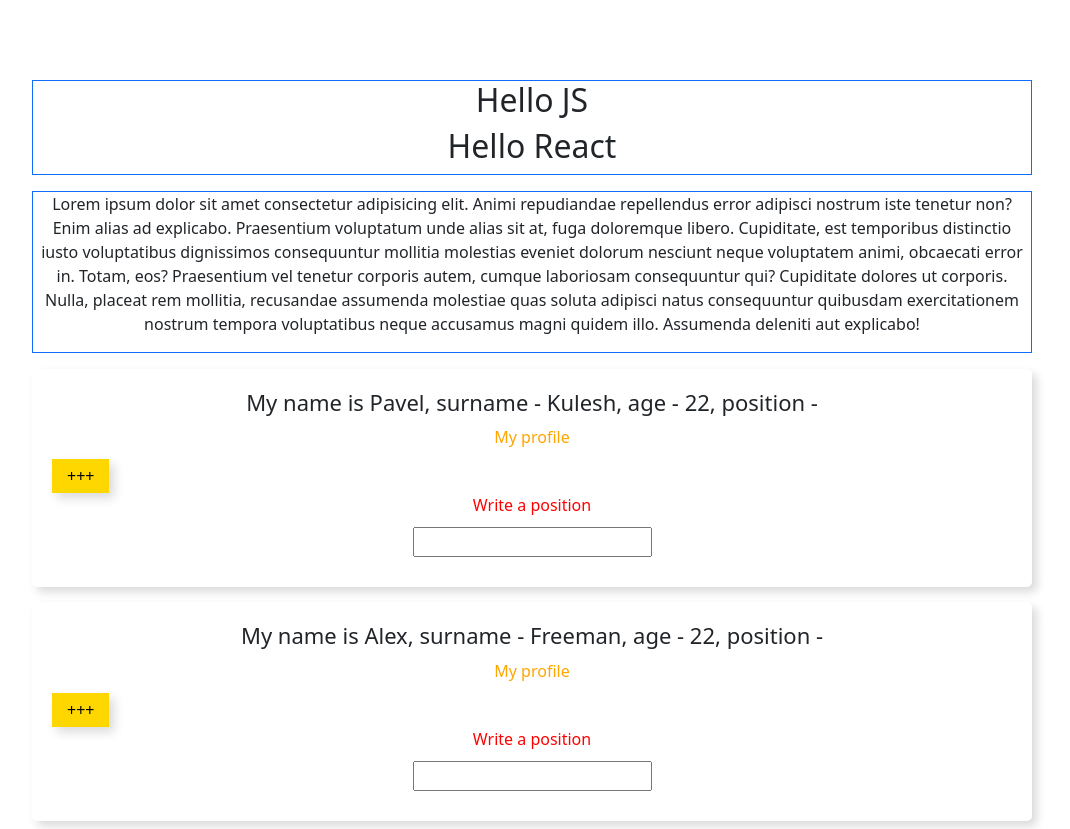
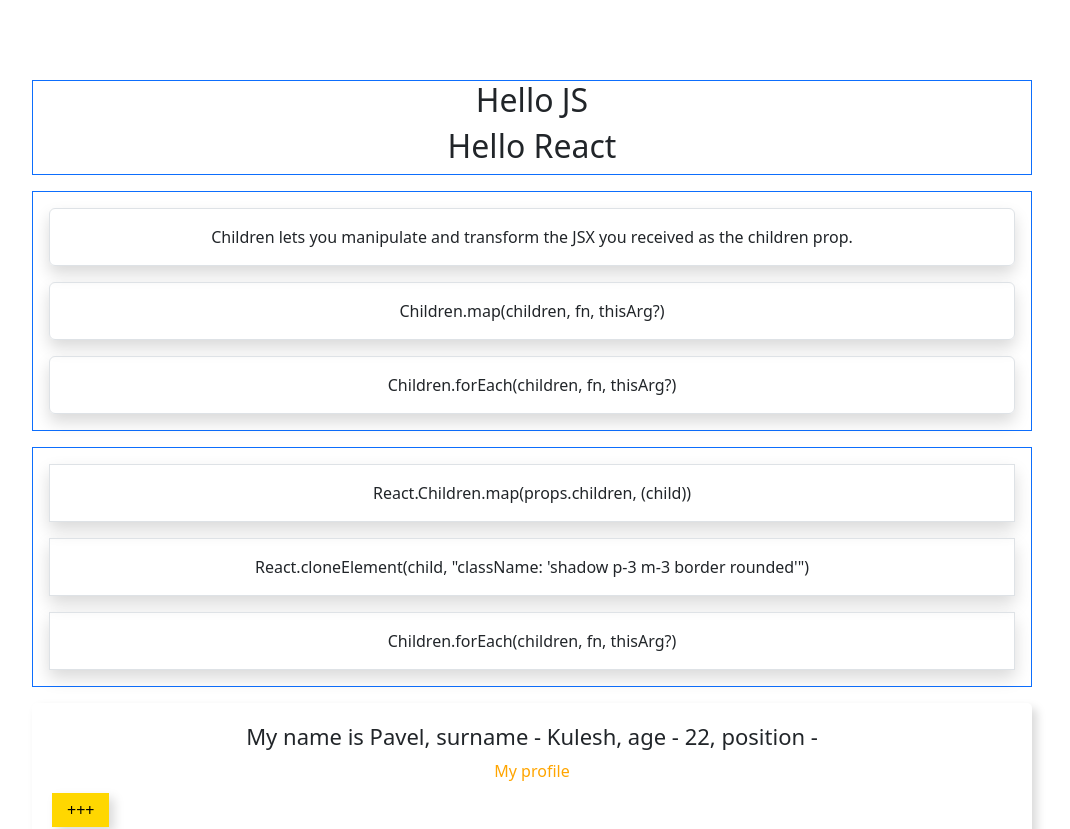
Before and after one commit to Waldemar-00/ComponentsProps, a React (Create React App) app: page / in a window 1280 px wide. Shown: the top 829 px of the page, without its empty margins (108-1178 px from the left). Built offline with nearby package versions, Linux system fonts and the light colour scheme.

Commit message:
React.children + methods, React.cloneElement

```diff
--- a/src/App.js
+++ b/src/App.js
@@ -1,4 +1,4 @@
-import { Component } from 'react'
+import React, { Component } from 'react'
 import styled from 'styled-components'
 import './App.css'
 
@@ -112,6 +112,17 @@
     </div>
   )
 }
+const DynamicChildren = (props) => {
+  return (
+    <div className={'mb-3 p-30 border border-' + props.color}>
+      {
+        React.Children.map(props.children, (child) => {
+          return React.cloneElement(child, {className: `shadow p-3 m-3 border ${props.rounded}`})
+        })
+      }
+    </div>
+  )
+}
 function App() {
   return (
     <Wrapper>
@@ -119,11 +130,20 @@
         <h2>Hello JS</h2>
         <h2>Hello React</h2>
       </DynamicGreating>
-      <DynamicGreating color={'primary'}>
-        <p>Lorem ipsum dolor sit amet consectetur adipisicing elit. Animi repudiandae repellendus error adipisci nostrum iste tenetur non? Enim alias ad explicabo. Praesentium voluptatum unde alias sit at, fuga doloremque libero.
-        Cupiditate, est temporibus distinctio iusto voluptatibus dignissimos consequuntur mollitia molestias eveniet dolorum nesciunt neque voluptatem animi, obcaecati error in. Totam, eos? Praesentium vel tenetur corporis autem, cumque laboriosam consequuntur qui?
-        Cupiditate dolores ut corporis. Nulla, placeat rem mollitia, recusandae assumenda molestiae quas soluta adipisci natus consequuntur quibusdam exercitationem nostrum tempora voluptatibus neque accusamus magni quidem illo. Assumenda deleniti aut explicabo!</p>
-      </DynamicGreating>
+      <DynamicChildren
+        color={'primary'}
+        rounded={'rounded'}>
+        <p>Children lets you manipulate and transform the JSX you received as the children prop.</p>
+        <p>Children.map(children, fn, thisArg?)</p>
+        <p>Children.forEach(children, fn, thisArg?)</p>
+      </DynamicChildren>
+      <DynamicChildren
+        color={'primary'}
+        rounded={''}>
+        <p>React.Children.map(props.children, (child))</p>
+        <p>React.cloneElement(child, "className: 'shadow p-3 m-3 border rounded'")</p>
+        <p>Children.forEach(children, fn, thisArg?)</p>
+      </DynamicChildren>
       <WhoAmI name='Pavel' surname='Kulesh' link='facebook.com/pavelkulesh' />
       <WhoAmI name='Alex' surname='Freeman' link='facebook.com/alexfreeman' />
       <WhoAreYou name='Pavel' surname='Kulesh' link='facebook.com/pavelkulesh' />
```
